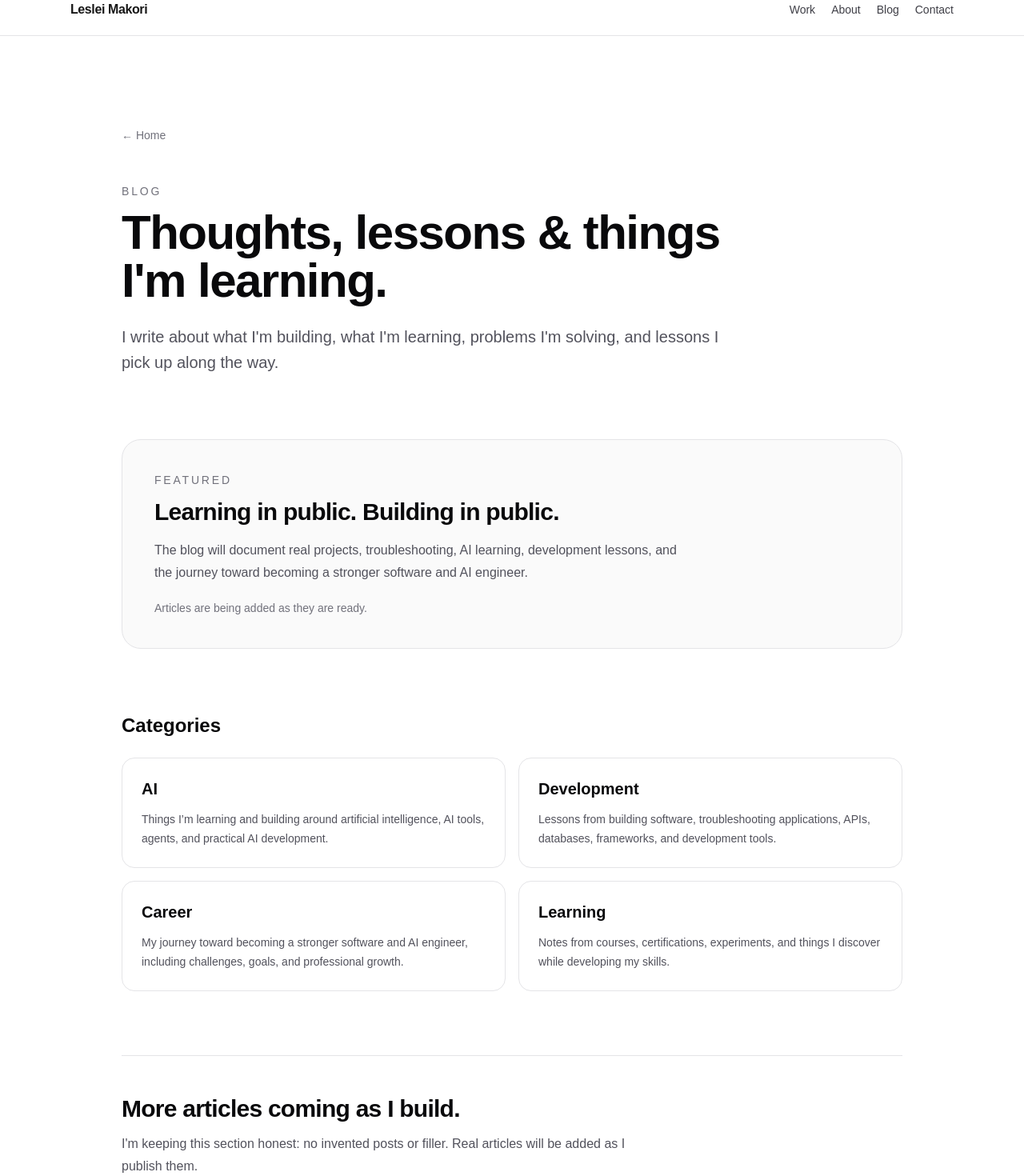
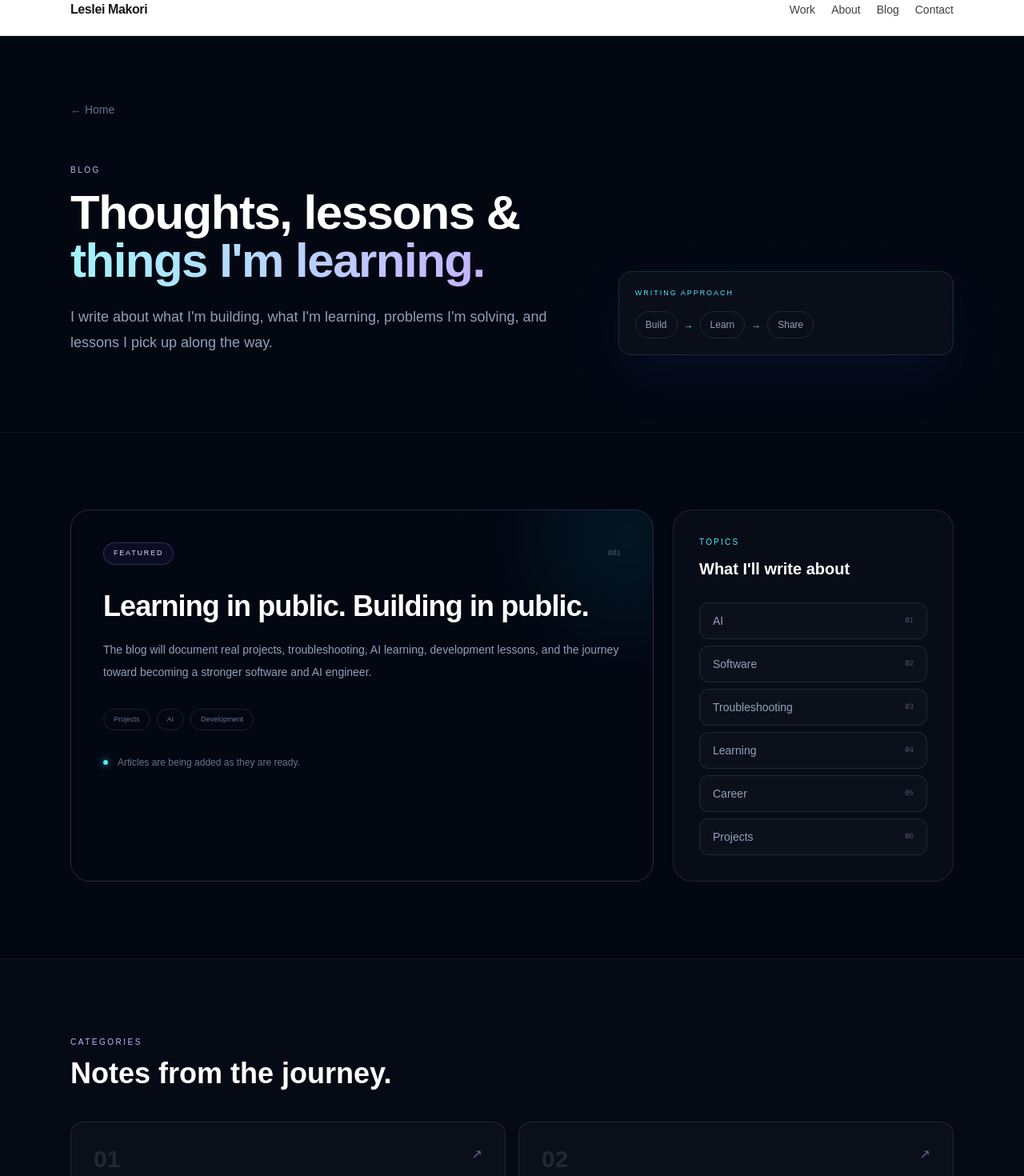
Before and after one commit to Leslei-254/leslei-portfolio, a Next.js app: page /blog in a window 1280 px wide. Shown: the part 20-1490 px from the top of the page at 80% size. Built offline with nearby package versions, Linux system fonts and the light colour scheme.

Commit message:
Refine blog page to match approved portfolio design

```diff
--- a/app/blog/page.tsx
+++ b/app/blog/page.tsx
@@ -7,43 +7,27 @@ const categories = [
   ["Learning", "Notes from courses, certifications, experiments, and things I discover while developing my skills."],
 ];
 
+const topics = ["AI", "Software", "Troubleshooting", "Learning", "Career", "Projects"];
+
 export default function BlogPage() {
-  return (
-    <main className="min-h-screen bg-white text-zinc-950">
-      <article className="mx-auto max-w-5xl px-6 py-20 sm:py-28">
-        <Link href="/" className="text-sm text-zinc-500 hover:text-black">← Home</Link>
-        <header className="mt-12 max-w-3xl">
-          <p className="text-sm font-medium uppercase tracking-[0.2em] text-zinc-500">Blog</p>
-          <h1 className="mt-3 text-5xl font-semibold tracking-tight sm:text-6xl">Thoughts, lessons & things I&apos;m learning.</h1>
-          <p className="mt-6 text-xl leading-8 text-zinc-600">I write about what I&apos;m building, what I&apos;m learning, problems I&apos;m solving, and lessons I pick up along the way.</p>
-        </header>
+  return <main className="min-h-screen overflow-hidden bg-[#030712] text-white selection:bg-violet-500/30">
+    <section className="relative border-b border-white/[.07] bg-[radial-gradient(circle_at_80%_20%,rgba(37,99,235,.14),transparent_30%),radial-gradient(circle_at_15%_60%,rgba(124,58,237,.1),transparent_28%),#030712]">
+      <div className="absolute inset-0 opacity-15" style={{backgroundImage:"linear-gradient(rgba(255,255,255,.05) 1px,transparent 1px),linear-gradient(90deg,rgba(255,255,255,.05) 1px,transparent 1px)",backgroundSize:"48px 48px"}}/>
+      <div className="relative mx-auto max-w-6xl px-6 pb-20 pt-16 sm:pb-24 sm:pt-20"><Link href="/" className="text-sm text-slate-500 transition hover:text-cyan-300">← Home</Link>
+        <div className="mt-14 grid gap-10 lg:grid-cols-[1fr_.65fr] lg:items-end">
+          <div><p className="text-[10px] font-medium uppercase tracking-[.25em] text-violet-300">Blog</p><h1 className="mt-4 max-w-3xl text-4xl font-semibold tracking-tight sm:text-6xl">Thoughts, lessons &amp; <span className="bg-gradient-to-r from-cyan-200 to-violet-300 bg-clip-text text-transparent">things I&apos;m learning.</span></h1><p className="mt-6 max-w-2xl text-lg leading-8 text-slate-400">I write about what I&apos;m building, what I&apos;m learning, problems I&apos;m solving, and lessons I pick up along the way.</p></div>
+          <div className="rounded-2xl border border-cyan-300/15 bg-white/[.03] p-5 shadow-[0_25px_70px_rgba(37,99,235,.08)]"><p className="text-[9px] uppercase tracking-[.22em] text-cyan-300">Writing approach</p><div className="mt-4 flex items-center gap-2 text-xs text-slate-400"><span className="rounded-full border border-white/10 px-3 py-2">Build</span><span className="text-cyan-300">→</span><span className="rounded-full border border-white/10 px-3 py-2">Learn</span><span className="text-cyan-300">→</span><span className="rounded-full border border-white/10 px-3 py-2">Share</span></div></div>
+        </div>
+      </div>
+    </section>
 
-        <section className="mt-20">
-          <div className="rounded-3xl border border-zinc-200 bg-zinc-50 p-8 sm:p-10">
-            <p className="text-sm font-medium uppercase tracking-[0.2em] text-zinc-500">Featured</p>
-            <h2 className="mt-3 text-3xl font-semibold tracking-tight">Learning in public. Building in public.</h2>
-            <p className="mt-4 max-w-2xl leading-7 text-zinc-600">The blog will document real projects, troubleshooting, AI learning, development lessons, and the journey toward becoming a stronger software and AI engineer.</p>
-            <p className="mt-5 text-sm text-zinc-500">Articles are being added as they are ready.</p>
-          </div>
-        </section>
+    <section className="mx-auto max-w-6xl px-6 py-16 sm:py-24"><div className="grid gap-6 lg:grid-cols-[1.35fr_.65fr]">
+      <div className="relative overflow-hidden rounded-3xl border border-violet-300/20 bg-[radial-gradient(circle_at_85%_20%,rgba(124,58,237,.25),transparent_35%),#07101d] p-8 sm:p-10"><div className="absolute -right-16 -top-16 h-48 w-48 rounded-full bg-cyan-400/10 blur-3xl"/><div className="relative"><div className="flex items-center justify-between"><span className="rounded-full border border-violet-300/20 bg-violet-500/[.08] px-3 py-1.5 text-[9px] uppercase tracking-[.2em] text-violet-200">Featured</span><span className="font-mono text-[9px] text-slate-600">001</span></div><h2 className="mt-8 max-w-2xl text-3xl font-semibold tracking-tight sm:text-4xl">Learning in public. Building in public.</h2><p className="mt-5 max-w-2xl text-sm leading-7 text-slate-400">The blog will document real projects, troubleshooting, AI learning, development lessons, and the journey toward becoming a stronger software and AI engineer.</p><div className="mt-8 flex flex-wrap gap-2">{["Projects","AI","Development"].map(x=><span key={x} className="rounded-full border border-white/10 px-3 py-1.5 text-[9px] text-slate-500">{x}</span>)}</div><div className="mt-8 flex items-center gap-3 text-xs text-slate-500"><span className="h-1.5 w-1.5 rounded-full bg-cyan-300 shadow-[0_0_10px_rgba(103,232,249,.8)]"/>Articles are being added as they are ready.</div></div></div>
+      <div className="rounded-3xl border border-white/10 bg-white/[.025] p-7 sm:p-8"><p className="text-[10px] uppercase tracking-[.22em] text-cyan-300">Topics</p><h2 className="mt-3 text-xl font-semibold">What I&apos;ll write about</h2><div className="mt-7 space-y-2">{topics.map((topic,i)=><div key={topic} className="flex items-center justify-between rounded-xl border border-white/10 bg-white/[.02] px-4 py-3"><span className="text-sm text-slate-400">{topic}</span><span className="font-mono text-[9px] text-slate-600">0{i+1}</span></div>)}</div></div>
+    </div></section>
 
-        <section className="mt-20">
-          <h2 className="text-2xl font-semibold">Categories</h2>
-          <div className="mt-6 grid gap-4 sm:grid-cols-2">
-            {categories.map(([title, description]) => (
-              <div key={title} className="rounded-2xl border border-zinc-200 p-6">
-                <h3 className="text-xl font-semibold">{title}</h3>
-                <p className="mt-3 text-sm leading-6 text-zinc-600">{description}</p>
-              </div>
-            ))}
-          </div>
-        </section>
+    <section className="border-y border-white/[.07] bg-[#050a14]"><div className="mx-auto max-w-6xl px-6 py-20 sm:py-24"><div className="max-w-2xl"><p className="text-[10px] uppercase tracking-[.25em] text-violet-300">Categories</p><h2 className="mt-3 text-3xl font-semibold sm:text-4xl">Notes from the journey.</h2></div><div className="mt-10 grid gap-4 md:grid-cols-2">{categories.map(([title,description],i)=><div key={title} className="group rounded-2xl border border-white/10 bg-white/[.025] p-7 transition duration-300 hover:-translate-y-1 hover:border-cyan-300/20 hover:bg-white/[.04]"><div className="flex items-start justify-between"><span className="text-3xl font-semibold text-white/10">0{i+1}</span><span className="text-violet-300 opacity-50 transition group-hover:opacity-100">↗</span></div><h3 className="mt-5 text-xl font-semibold">{title}</h3><p className="mt-3 text-sm leading-7 text-slate-500">{description}</p></div>)}</div></div></section>
 
-        <section className="mt-20 border-t border-zinc-200 pt-12">
-          <h2 className="text-3xl font-semibold tracking-tight">More articles coming as I build.</h2>
-          <p className="mt-3 max-w-2xl leading-7 text-zinc-600">I&apos;m keeping this section honest: no invented posts or filler. Real articles will be added as I publish them.</p>
-        </section>
-      </article>
-    </main>
-  );
+    <section className="mx-auto max-w-6xl px-6 py-20 sm:py-24"><div className="rounded-3xl border border-white/10 bg-gradient-to-br from-white/[.04] to-violet-500/[.05] p-8 sm:p-12"><div className="flex flex-col gap-7 sm:flex-row sm:items-center sm:justify-between"><div><p className="text-[10px] uppercase tracking-[.25em] text-cyan-300">No filler</p><h2 className="mt-3 text-3xl font-semibold sm:text-4xl">Real articles, as I build.</h2><p className="mt-4 max-w-2xl text-sm leading-7 text-slate-500">I&apos;m keeping this section honest: no invented posts or filler. Real articles will be added as I publish them.</p></div><Link href="/contact" className="w-fit rounded-full bg-gradient-to-r from-cyan-400 to-violet-500 px-6 py-3 text-sm font-semibold">Work with me →</Link></div></div></section>
+  </main>;
 }
```
